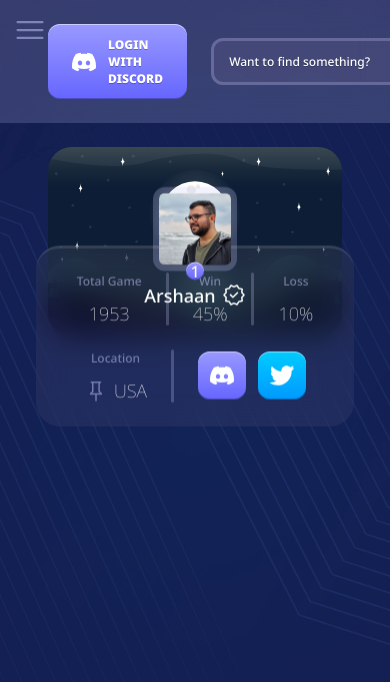
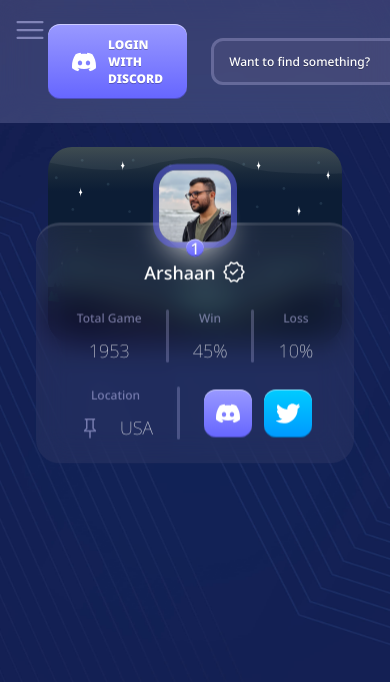
Before and after one commit to arshaan-abh/crypto-react, a React (Create React App) app: page / in a window 390 px wide. Shown: the top 682 px of the page. Built offline with nearby package versions, Linux system fonts and the light colour scheme.

Commit message:
Make the big profile and the buttons below it responsive.

```diff
--- a/src/App.css
+++ b/src/App.css
@@ -1,3 +1,7 @@
+:root {
+    --padding-top: 0;
+}
+
 /* Dashboard Template */
 
 #dashboard-template {
@@ -444,6 +448,7 @@
 
 #main-bar-body .header .detail .detail-content {
     display: flex;
+    gap: 1rem;
     align-items: center;
     justify-content: center;
     font-size: 1.5rem;
@@ -550,6 +555,7 @@
 
 #profile {
     display: flex;
+    align-items: center;
 }
 
 #profile.big {
@@ -603,8 +609,12 @@
 
 #profile .profile-picture {
     border-radius: 1rem;
-    border: 3px solid #ccccff40;
+    border: 3px solid #6666ff80;
     height: 3rem;
+}
+
+#profile.big .profile-picture {
+    border-radius: 2rem;
 }
 
 #profile.big .profile-picture {
@@ -681,6 +691,11 @@
 
     #main-bar-body .header {
         flex-direction: column;
+        padding-top: calc(var(--padding-top) + 2rem);
+    }
+
+    #main-bar-body .header .detail.last .detail-content {
+        gap: 2rem;
     }
 
     #main-bar-body .header .left {
@@ -715,6 +730,10 @@
     #main-bar-body .header .border {
         margin: 0 2rem;
     }
+
+    #main-bar-body .header .detail.last .detail-content {
+        gap: 1rem;
+    }
 }
 
 @media screen and (max-width: 500px) {
--- a/src/components/main-bar-body.tsx
+++ b/src/components/main-bar-body.tsx
@@ -1,4 +1,4 @@
-import React, {ReactNode} from 'react';
+import React, {ReactNode, useEffect, useRef, useState} from 'react';
 import Button, {ButtonStyle} from "./button";
 import Profile from "./profile";
 import moon from "../assets/moon.svg";
@@ -14,26 +14,34 @@ type DetailParam = {
 
 export default function MainBarBody() {
 
+    const [profileHeight, setProfileHeight] = useState<number>(0)
+    const profile = useRef<HTMLDivElement>()
+
+    useEffect(() => {
+        if (profile.current)
+            setProfileHeight(profile.current.offsetHeight)
+    }, [])
+
     return <div id="main-bar-body">{header()}</div>;
 
     function header() {
         return <div className="header-container">
             <img className="header-image" src={moon} alt="Moon"/>
-            <div className="header">
+            <div className="header" style={{"--padding-top": `${profileHeight / 2}px`} as React.CSSProperties}>
                 <div className="left">
                     <Detail title="Total Game" content="1953"></Detail>
                     <Detail title="Win" content="45%"></Detail>
                     <Detail title="Loss" content="10%" isLast={true}></Detail>
                 </div>
                 <div className="profile-section">
-                    <Profile isBig={true}></Profile>
+                    <Profile ref={profile} isBig={true}></Profile>
                 </div>
                 <div className="right">
                     <Detail title="Location" content={<>
                         <img src={pushPin} alt="Push pin"/>USA
                     </>}></Detail>
                     <Detail content={<>
-                        <Button icon={discord} marginRight="1rem" isSmall={true}></Button>
+                        <Button icon={discord} isSmall={true}></Button>
                         <Button icon={twitter} isSmall={true} style={ButtonStyle.lightBlue}></Button>
                     </>} isLast={true}></Detail>
                 </div>
--- a/src/components/profile.tsx
+++ b/src/components/profile.tsx
@@ -1,17 +1,25 @@
-import React from 'react'
+import React, {forwardRef} from 'react'
 import arshaan from "../assets/arshaan.jpg"
 import bitcoin from "../assets/bitcoin.svg"
 import verified from "../assets/verified.svg"
 
-type ProfileParam = {
+type ProfileProps = {
     isBig?: boolean
 }
 
-export default function Profile({isBig = false}: ProfileParam) {
-    return isBig ? <BigProfile></BigProfile> : <SmallProfile></SmallProfile>
+const Profile = forwardRef<any, ProfileProps>(
+    (props: ProfileProps = {isBig: false}, ref) => {
 
-    function SmallProfile() {
-        return <div id="profile">
+        const {isBig = false} = props
+
+        return isBig ? <BigProfile ref={ref}/> : <SmallProfile ref={ref}/>
+    })
+
+export default Profile
+
+const SmallProfile = forwardRef<HTMLDivElement>((props, ref) => {
+    return (
+        <div id="profile" ref={ref}>
             <div className="main">
                 <div className="title">Arshaan</div>
                 <div className="content"><img src={bitcoin} alt="Bitcoin"/> 321 SOL</div>
@@ -21,10 +29,12 @@ export default function Profile({isBig = false}: ProfileParam) {
                 <div className="points">1</div>
             </div>
         </div>
-    }
+    )
+})
 
-    function BigProfile() {
-        return <div id="profile" className="big">
+const BigProfile = forwardRef<HTMLDivElement>((props, ref) => {
+    return (
+        <div id="profile" className="big" ref={ref}>
             <div className="img-container">
                 <img className="profile-picture" src={arshaan} alt="Arshaan"/>
                 <div className="points">1</div>
@@ -33,5 +43,5 @@ export default function Profile({isBig = false}: ProfileParam) {
                 <div className="title">Arshaan<img src={verified} alt="Bitcoin"/></div>
             </div>
         </div>
-    }
-}
+    )
+})
```
